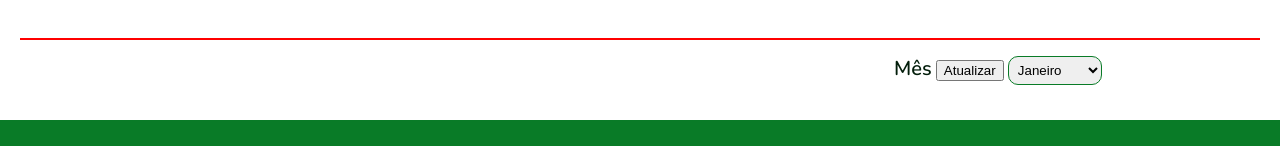
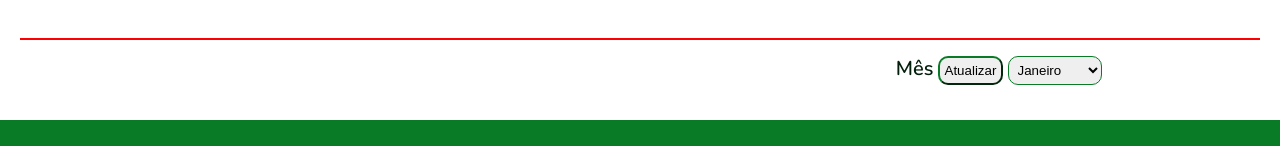
Before and after one commit to charles-tech/Controle-Financeiro-Domestico, a plain HTML site: page index.html in a window 1280 px wide. Shown: the part 733-879 px from the top of the page. Drawn offline with nearby package versions, Linux system fonts and the light colour scheme.

Commit message:
atualizar

```diff
--- a/index.html
+++ b/index.html
@@ -106,7 +106,7 @@
             <div id="resultadoMes">
 
                 <label class="tituloResultado">Mês</label>
-                <button onclick="atualizarPagina()">Atualizar</button>
+                <button class="mes" onclick="atualizarPagina()">Atualizar</button>
                 <select name="mes" id="mes" class="mes">
                     <option value="1">Janeiro</option>
                     <option value="2">Fevereiro</option>
```
